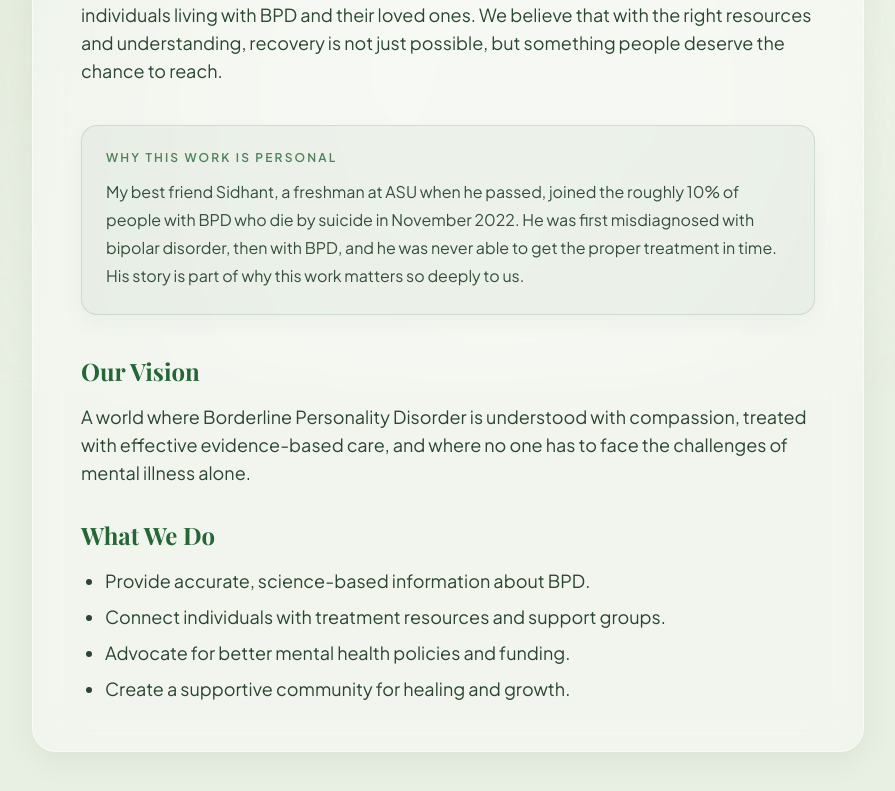
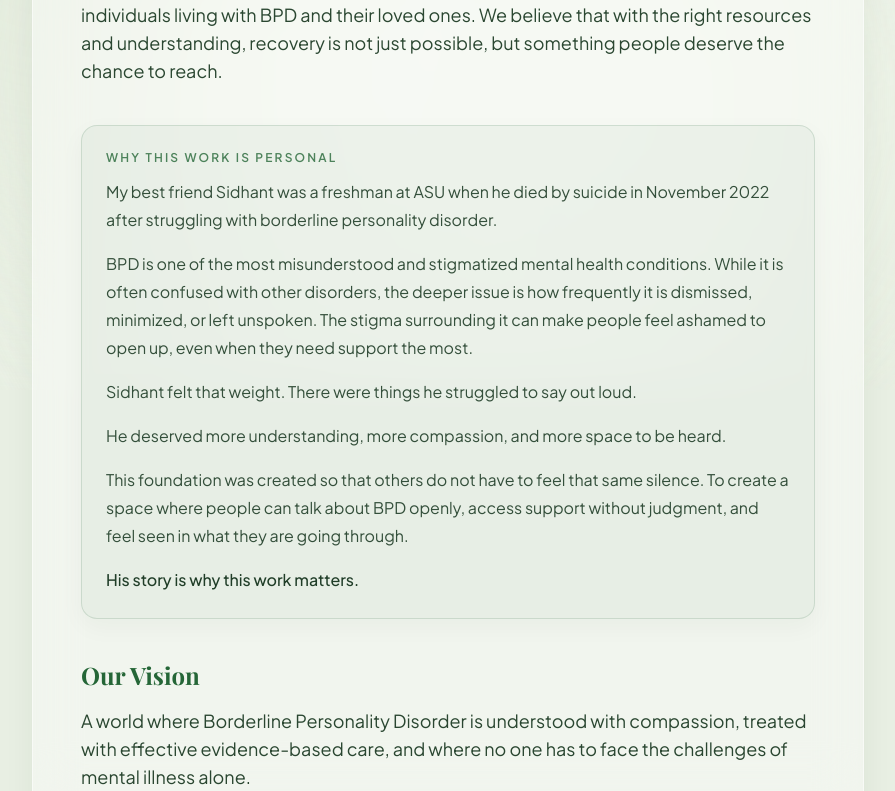
Before and after one commit to Aaxhirrr/Satvabhala-Foundation, a Next.js app: page /about in a window 1280 px wide. Shown: the part 410-1201 px from the top of the page, without its empty margins (192-1087 px from the left). Built offline with nearby package versions, Linux system fonts and the light colour scheme.

Commit message:
Refine about page personal story

```diff
--- a/app/about/page.tsx
+++ b/app/about/page.tsx
@@ -30,14 +30,38 @@ export default function AboutPage() {
               <p className="text-xs font-semibold uppercase tracking-[0.18em] text-primary/80 font-sans">
                 Why This Work Is Personal
               </p>
-              <p className="mt-3 text-base leading-7 text-foreground/85 font-sans">
-                My best friend Sidhant, a freshman at ASU when he passed, joined
-                the roughly 10% of people with BPD who die by suicide in
-                November 2022. He was first misdiagnosed with bipolar disorder,
-                then with BPD, and he was never able to get the proper treatment
-                in time. His story is part of why this work matters so deeply to
-                us.
-              </p>
+              <div className="mt-3 space-y-4 text-base leading-7 text-foreground/85 font-sans">
+                <p>
+                  My best friend Sidhant was a freshman at ASU when he died by
+                  suicide in November 2022 after struggling with borderline
+                  personality disorder.
+                </p>
+                <p>
+                  BPD is one of the most misunderstood and stigmatized mental
+                  health conditions. While it is often confused with other
+                  disorders, the deeper issue is how frequently it is dismissed,
+                  minimized, or left unspoken. The stigma surrounding it can
+                  make people feel ashamed to open up, even when they need
+                  support the most.
+                </p>
+                <p>
+                  Sidhant felt that weight. There were things he struggled to
+                  say out loud.
+                </p>
+                <p>
+                  He deserved more understanding, more compassion, and more
+                  space to be heard.
+                </p>
+                <p>
+                  This foundation was created so that others do not have to feel
+                  that same silence. To create a space where people can talk
+                  about BPD openly, access support without judgment, and feel
+                  seen in what they are going through.
+                </p>
+                <p className="font-medium text-foreground/95">
+                  His story is why this work matters.
+                </p>
+              </div>
             </div>
 
             <h2 className="text-2xl font-bold text-primary mt-8 mb-4 font-headings">
```
